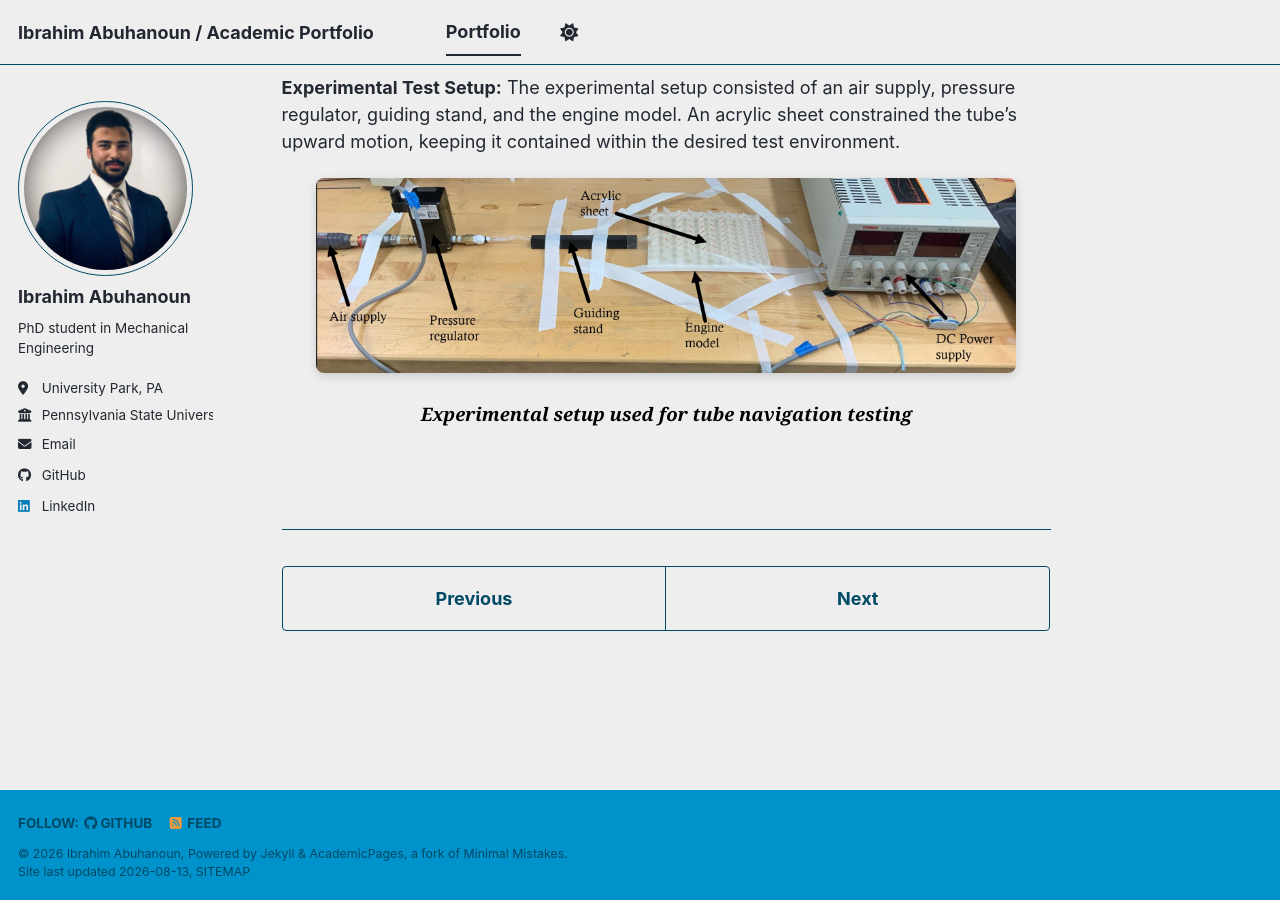
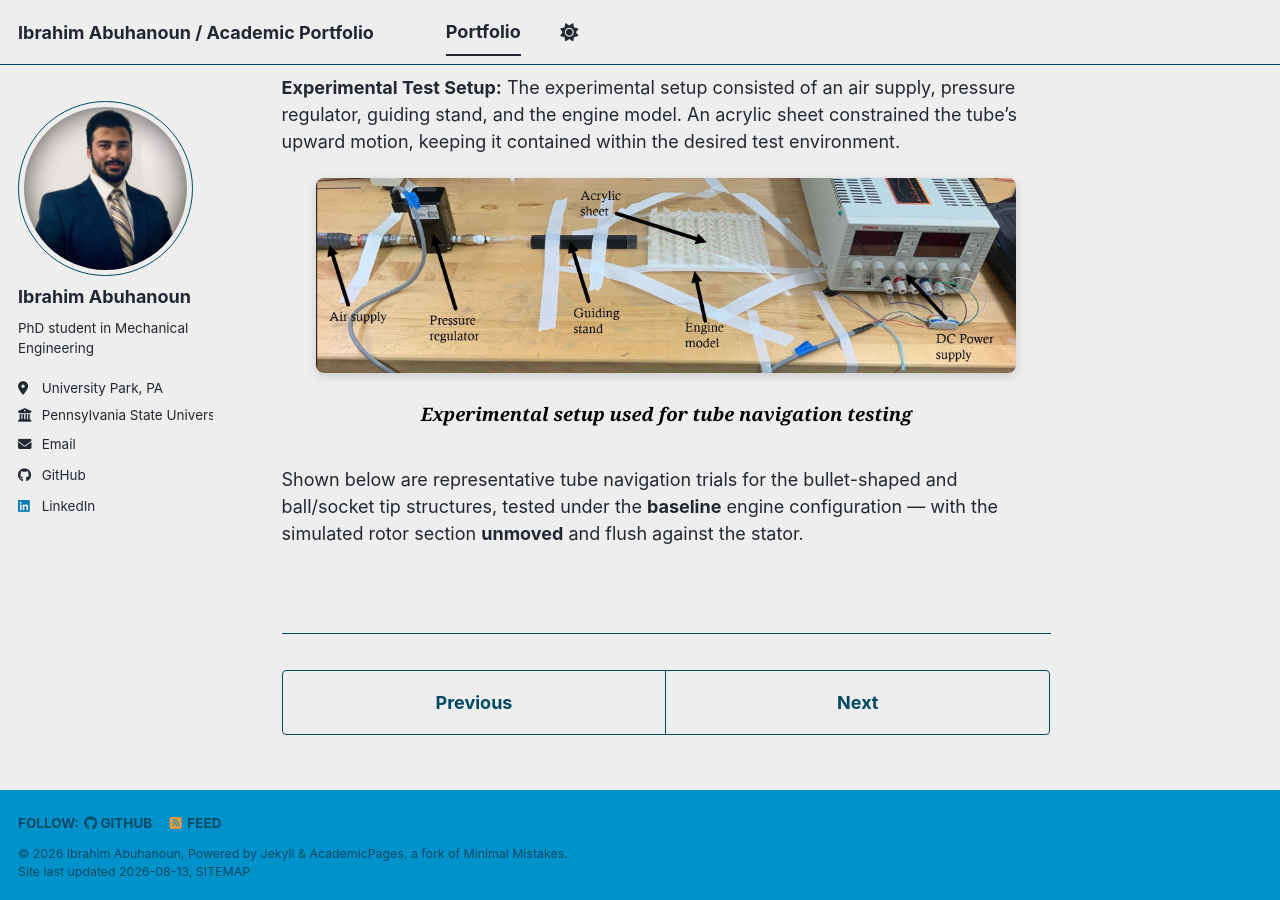
Before and after one commit to IbrahimAbuhanoun/IbrahimAbuhanoun.github.io, a Jekyll site: the page built from _portfolio/portfolio-1.md, in a window 1280 px wide and 900 px high, scrolled down 7953 px. Built offline with Jekyll 4.4.1, drawn with Linux system fonts in a browser that asks for light colours; a style sheet for code colours, icons or effects is not loaded.

Commit message:
Update portfolio-1.md

```diff
--- a/_portfolio/portfolio-1.md
+++ b/_portfolio/portfolio-1.md
@@ -430,3 +430,5 @@ The experimental setup consisted of an air supply, pressure regulator, guiding s
     </figcaption>
   </figure>
 </div>
+
+Shown below are representative tube navigation trials for the bullet-shaped and ball/socket tip structures, tested under the **baseline** engine configuration — with the simulated rotor section **unmoved** and flush against the stator.
```
